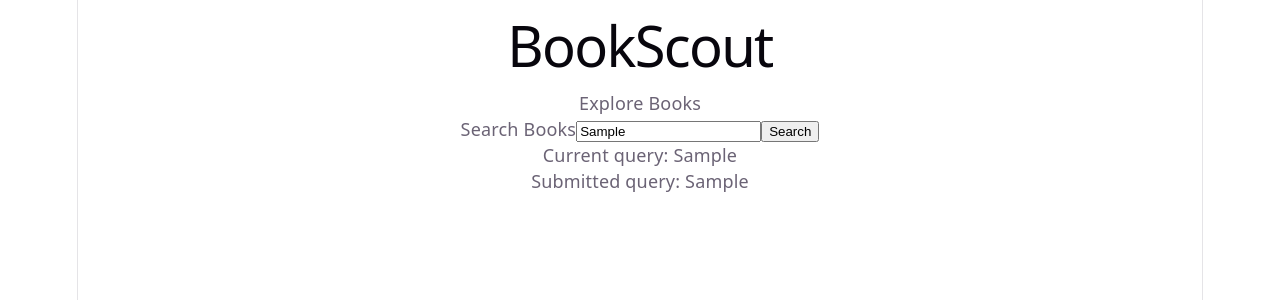
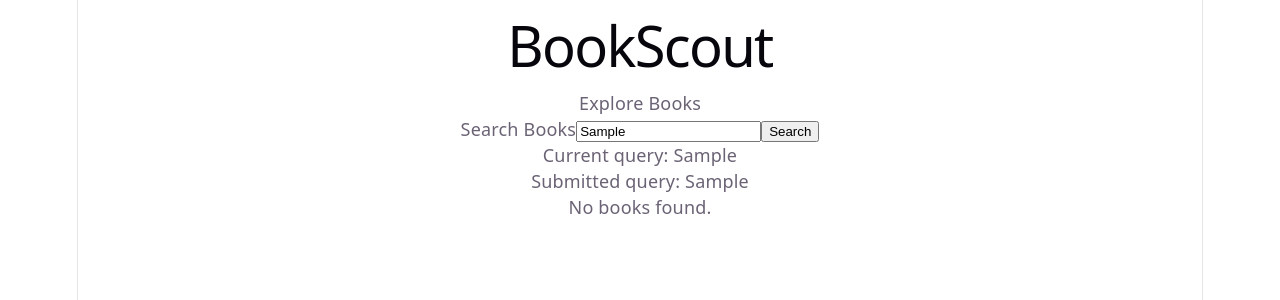
Before and after one commit to TaikiHanazawa/shelf-search, a React (Vite) app: page / in a window 1280 px wide. Both pictures are taken after typing "Sample" into the empty fields and a click on the button "Search". Shown: the top 300 px of the page. Built offline with nearby package versions, Linux system fonts and the light colour scheme.

Commit message:
feat: show empty serch result (#11)

```diff
--- a/src/App.tsx
+++ b/src/App.tsx
@@ -70,6 +70,9 @@ function App() {
       <p>Current query: {bookQuery}</p>
       <p>Submitted query: {submittedBookQuery}</p>
 
+      {filteredBooks.length === 0 ? (
+        <p>No books found.</p>
+      ) : (
         <ul>
           {filteredBooks.map((book) => (
             <li key={book.id}>
@@ -80,6 +83,7 @@ function App() {
             </li>
           ))}
         </ul>
+      )}
     </main>
   );
 }
```
Lines whose indentation alone changed are shown as unchanged.
